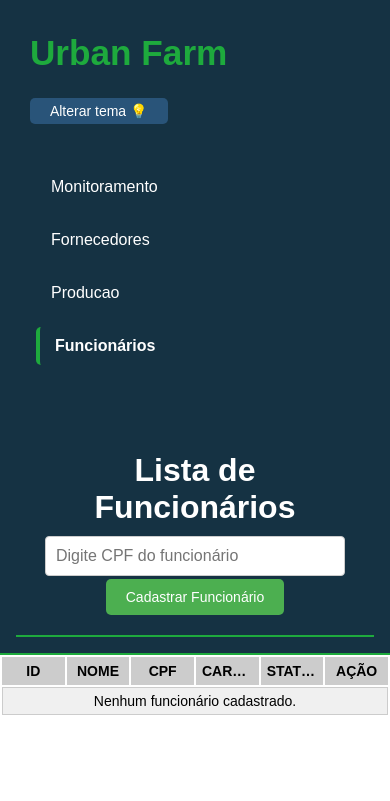
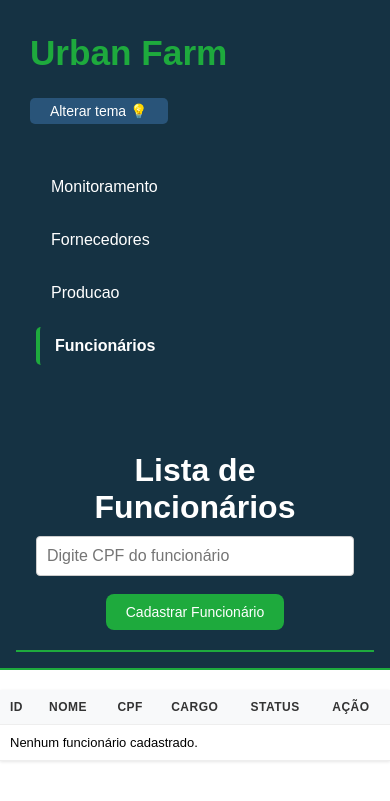
Before and after one commit to 2dbueno/UrbanFarm, a Django app: page /funcionarios/ in a window 390 px wide. Shown: the top 801 px of the page. Run offline with Django 5.2, Linux system fonts and the light colour scheme; the visitor is signed in with stand-in values (Sample User, id 1); data that the repository does not hold is empty.

Commit message:
Reformulada a interface da tabela de funcionarios

```diff
--- a/urban_farm/core/static/styles/funcionarios.css
+++ b/urban_farm/core/static/styles/funcionarios.css
@@ -1,4 +1,4 @@
-/* Estilos para a página de funcionários */
+/* Estilos base */
 html, body {
     margin: 0;
     padding: 0;
@@ -8,25 +8,12 @@ html, body {
     background-color: #fff;
 }
 
-input[type="text"],
-input[type="email"],
-input[type="number"],
-input[type="tel"],
-input[type="date"],
-textarea {
-    padding: 10px;
-    font-size: 16px;
-    border: 1px solid #ccc;
-    border-radius: 4px;
-    box-sizing: border-box;
-    width: 100%;
-    margin-bottom: 3px;
-}
-
+/* Estilos do conteúdo principal */
 .main-content {
     padding: 0;
 }
 
+/* Estilos do cabeçalho */
 .header {
     background-color: var(--cor-secundaria);
     color: white;
@@ -34,245 +21,120 @@ textarea {
     text-align: center;
 }
 
+/* Campo de busca */
 .search-input {
     margin-top: 10px;
-    padding: 8px;
+    padding: 12px;
     font-size: 14px;
     width: 90%;
     max-width: 300px;
-    border: 1px solid #ccc;
-    border-radius: 4px;
+    border: 1px solid #ddd;
+    border-radius: 8px;
     box-sizing: border-box;
+    transition: all 0.3s ease;
 }
 
+.search-input:focus {
+    outline: none;
+    border-color: var(--cor-secundaria);
+    box-shadow: 0 0 5px rgba(41, 84, 121, 0.2);
+}
+
+/* Estilos da tabela */
 .funcionarios-table {
     width: 100%;
-    max-width: 100%;
-    margin-bottom: 20px;
+    border-collapse: collapse;
+    margin: 20px 0;
     font-size: 14px;
-    text-align: center;
-    table-layout: fixed;
+    background-color: #fff;
+    box-shadow: 0 1px 3px rgba(0, 0, 0, 0.1);
 }
 
-.funcionarios-table th, .funcionarios-table td {
-    border: 1px solid #ccc;
-    padding: 5px;
-    background-color: #f0f0f0;
-    overflow: hidden;
-    text-overflow: ellipsis;
-    white-space: nowrap;
+.funcionarios-table th,
+.funcionarios-table td {
+    padding: 12px 15px;
+    text-align: left;
+    border-bottom: 1px solid #eee;
 }
 
 .funcionarios-table th {
-    background-color: #ccc;
-    font-weight: bold;
+    background-color: #f8f9fa;
+    color: #333;
+    font-weight: 600;
+    text-transform: uppercase;
+    font-size: 12px;
+    letter-spacing: 0.5px;
+}
+
+.funcionarios-table tr {
+    transition: background-color 0.3s ease;
 }
 
 .funcionarios-table tr:hover {
-    background-color: #e0e0e0;
+    background-color: #f8f9fa;
 }
 
 .funcionario-row {
     cursor: pointer;
 }
 
+/* Status styles */
 .ativo {
-    color: green;
+    color: #28a745;
+    font-weight: 500;
 }
 
 .inativo {
-    color: red;
+    color: #dc3545;
+    font-weight: 500;
 }
 
-/* Estilos para o modal */
-.modal {
-    display: none;
-    position: fixed;
-    z-index: 1;
-    left: 0;
-    top: 0;
-    width: 100%;
-    height: 100%;
-    overflow: auto;
-    background-color: rgba(0, 0, 0, 0.4);
+/* Botão de cadastro */
+.cadastrar-funcionario {
+    background-color: var(--cor-confirmacao);
+    color: white;
+    padding: 10px 20px;
+    border: none;
+    border-radius: 8px;
+    cursor: pointer;
+    font-size: 14px;
+    margin-top: 15px;
+    transition: background-color 0.3s ease;
 }
 
-.modal-content {
-    background-color: #fefefe;
-    margin: 5% auto;
-    padding: 20px;
-    border: 1px solid #888;
-    width: 60%;
-    box-shadow: 0 4px 8px rgba(0, 0, 0, 0.2);
-    border-radius: 8px;
-    position: relative;
+.cadastrar-funcionario:hover {
+    background-color: #168f32;
 }
 
-.close {
-    position: absolute;
-    right: 15px;
-    top: 15px;
-    background-color: transparent;
+/* Botão de edição */
+.edit-btn {
+    background-color: var(--cor-confirmacao);
+    color: white;
+    padding: 6px 12px;
     border: none;
-    font-size: 20px;
-    color: #333;
+    border-radius: 4px;
     cursor: pointer;
-    transition: background-color 0.3s;
+    font-size: 12px;
+    transition: background-color 0.3s ease;
 }
 
-.close:hover {
-    background-color: rgba(0, 0, 0, 0.1);
+.edit-btn:hover {
+    background-color: #168f32;
 }
 
-.form-section {
-    margin-bottom: 20px;
-    border: 1px solid #ccc;
-    padding: 15px;
-    border-radius: 5px;
+/* Responsividade */
+@media screen and (max-width: 768px) {
+    .funcionarios-table {
+        font-size: 13px;
+    }
+
+    .funcionarios-table th,
+    .funcionarios-table td {
+        padding: 10px;
+    }
+
+    .search-input {
+        width: 100%;
+        max-width: none;
+    }
 }
-
-.form-section legend {
-    font-weight: bold;
-    padding: 0 10px;
-}
-
-.form-grid {
-    display: grid;
-    grid-template-columns: repeat(2, 1fr);
-    gap: 20px;
-    margin-top: 10px;
-}
-
-.form-group {
-    display: flex;
-    flex-direction: column;
-}
-
-.form-group label {
-    margin-bottom: 5px;
-}
-
-.input-error {
-    color: red;
-    font-size: 0.9em;
-}
-
-.form-submit {
-    text-align: right;
-}
-
-/* Estilos para botões */
-button {
-    padding: 10px 20px;
-    border: none;
-    border-radius: 5px;
-    cursor: pointer;
-    font-size: 14px;
-}
-
-.save-btn, .submit-btn, .cadastrar-funcionario, .edit-btn, .confirm-yes-btn {
-    background-color: #4CAF50;
-    color: white;
-}
-
-.save-btn:hover, .submit-btn:hover, .cadastrar-funcionario:hover, .edit-btn:hover, .confirm-yes-btn:hover {
-    background-color: #45a049;
-}
-
-.confirm-no-btn, .cancel-btn {
-    background-color: #f44336;
-    color: white;
-}
-
-.confirm-no-btn:hover, .cancel-btn:hover {
-    background-color: #e53935;
-}
-
-/* Estilos para o modal de confirmação */
-#confirmModal {
-    display: none;
-    position: fixed;
-    z-index: 10;
-    left: 0;
-    top: 0;
-    width: 100%;
-    height: 100%;
-    background-color: rgba(0, 0, 0, 0.5);
-}
-
-#confirmModal .modal-content {
-    background-color: #fff;
-    margin: 15% auto;
-    padding: 20px;
-    border: 1px solid #888;
-    width: 400px;
-    text-align: center;
-    border-radius: 8px;
-}
-
-#confirmModal h2 {
-    margin-bottom: 15px;
-}
-
-#confirmModal p {
-    margin-bottom: 20px;
-    font-size: 16px;
-}
-
-.confirm-buttons {
-    display: flex;
-    justify-content: space-around;
-    gap: 10px;
-}
-
-/* Estilo do botão switch */
-.switch {
-    position: relative;
-    display: inline-block;
-    width: 50px;
-    height: 24px;
-}
-
-.switch input {
-    opacity: 0;
-    width: 0;
-    height: 0;
-}
-
-.slider {
-    position: absolute;
-    cursor: pointer;
-    top: 0;
-    left: 0;
-    right: 0;
-    bottom: 0;
-    background-color: #ccc;
-    transition: .4s;
-    border-radius: 24px;
-}
-
-.slider:before {
-    position: absolute;
-    content: "";
-    height: 18px;
-    width: 18px;
-    left: 3px;
-    bottom: 3px;
-    background-color: white;
-    transition: .4s;
-    border-radius: 50%;
-}
-
-input:checked + .slider {
-    background-color: #4CAF50;
-}
-
-input:checked + .slider:before {
-    transform: translateX(26px);
-}
-
-.status-description {
-    font-size: 0.9em;
-    color: #777;
-    margin-top: 5px;
-}
```
